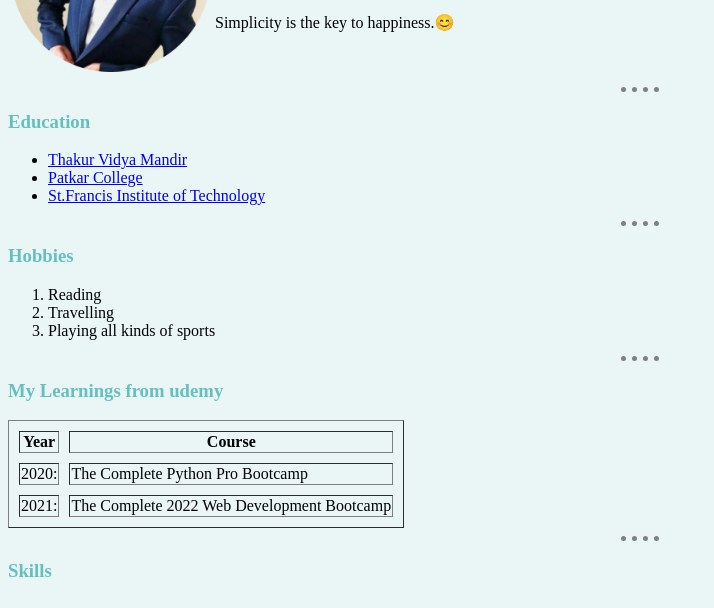
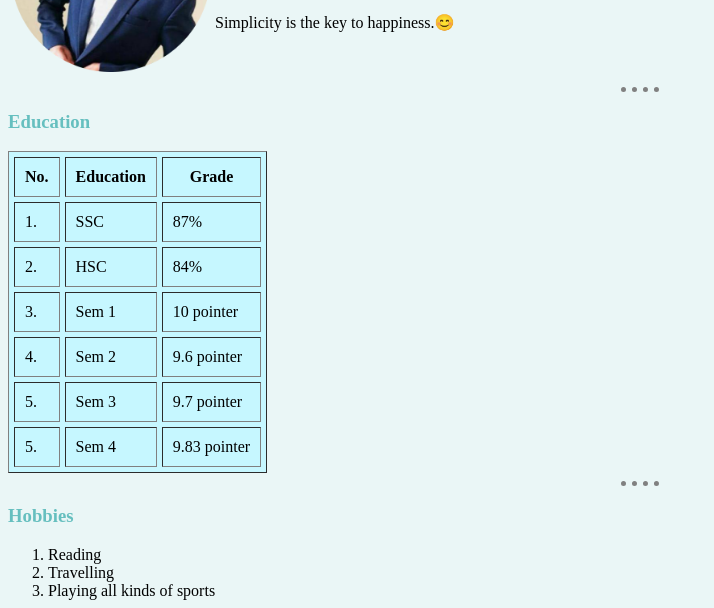
Before and after one commit to ManavLohia945/My-personal-website-using-only-HTML, a plain HTML site: page index.html in a window 1280 px wide. Shown: the part 139-747 px from the top of the page, without its empty margins (0-714 px from the left). Drawn offline with Linux system fonts and the light colour scheme.

Commit message:
updated html file

```diff
--- a/index.html
+++ b/index.html
@@ -56,11 +56,48 @@ h3 {
     <p>Simplicity is the key to happiness.😊</p> -->
   <hr>
   <h3>Education</h3>
-  <ul>
+<!--   <ul>
     <li><a href="https://www.tvmmumbai.in/">Thakur Vidya Mandir</a></li>
     <li><a href="https://www.patkarvardecollege.edu.in/">Patkar College</a></li>
     <li><a href="https://www.sfit.ac.in/">St.Francis Institute of Technology</a></li>
-  </ul>
+  </ul> -->
+	<table border="1" bgcolor="#C6F7FF" cellpadding="10" cellspacing="5">
+    <tr>
+        <th>No.</th>
+        <th>Education</th>
+        <th>Grade</th>
+    </tr>
+    <tr>
+        <td>1.</td>
+        <td>SSC</td>
+        <td>87%</td>
+    </tr>
+    <tr>
+        <td>2.</td>
+        <td>HSC</td>
+        <td>84%</td>
+    </tr>
+    <tr>
+        <td>3.</td>
+        <td>Sem 1</td>
+        <td>10 pointer</td>
+    </tr>
+    <tr>
+        <td>4.</td>
+        <td>Sem 2</td>
+        <td>9.6 pointer</td>
+    </tr>
+    <tr>
+        <td>5.</td>
+        <td>Sem 3</td>
+        <td>9.7 pointer</td>
+    </tr>
+    <tr>
+        <td>5.</td>
+        <td>Sem 4</td>
+        <td>9.83 pointer</td>
+    </tr>
+</table>
 
   <hr>
   <h3>Hobbies</h3>
```
